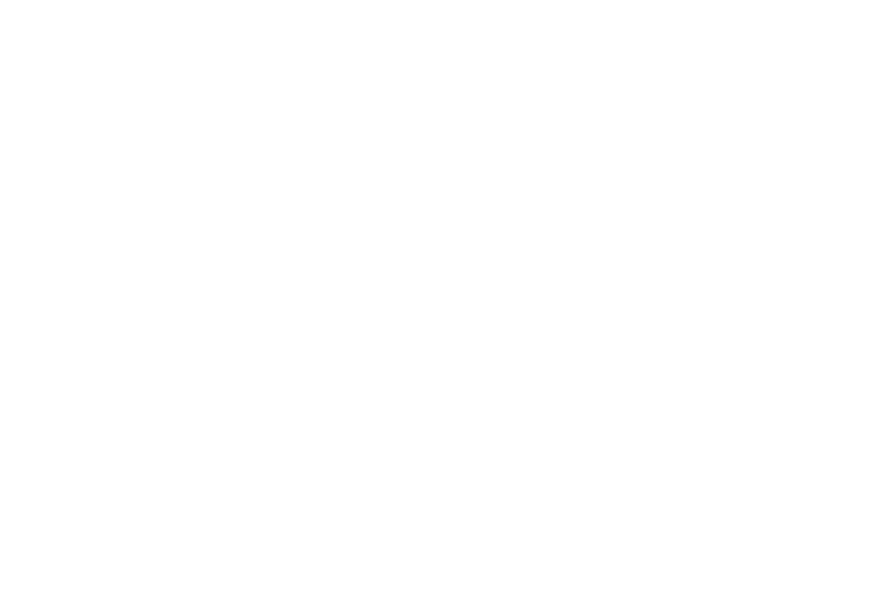
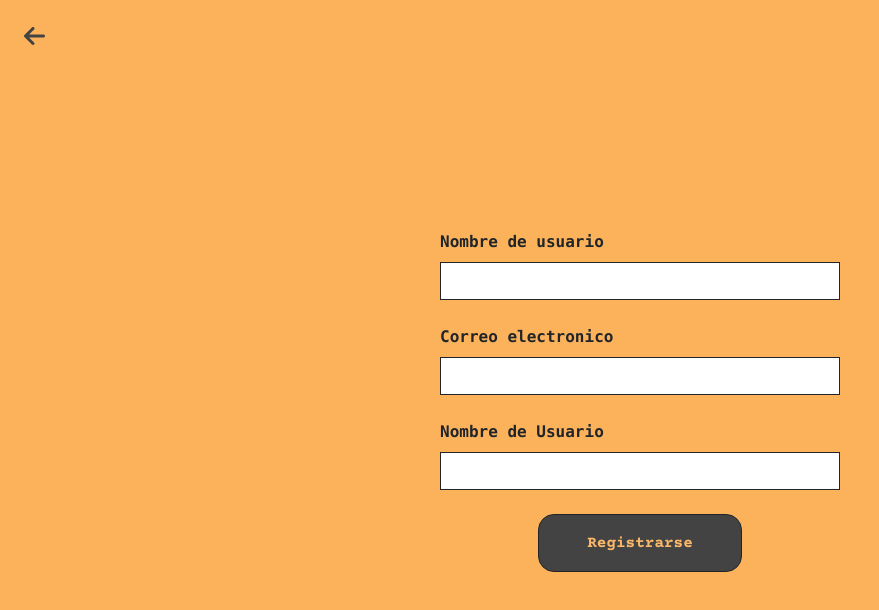
Before and after one commit to carlosdev97/secret-hitler, a Vue app: page /register in a window 1280 px wide. Before the commit this address had no page. Shown: the top 610 px of the page, without its empty margins (0-879 px from the left). Built offline with nearby package versions, Linux system fonts and the light colour scheme.

Commit message:
Feat: agregada vista de Home y Register

```diff
--- a/index.html
+++ b/index.html
@@ -4,6 +4,12 @@
     <meta charset="UTF-8" />
     <link rel="icon" type="image/svg+xml" href="/vite.svg" />
     <meta name="viewport" content="width=device-width, initial-scale=1.0" />
+    <link rel="preconnect" href="https://fonts.googleapis.com" />
+    <link rel="preconnect" href="https://fonts.gstatic.com" crossorigin />
+    <link
+      href="https://fonts.googleapis.com/css2?family=Courier+Prime:ital,wght@0,400;0,700;1,400;1,700&display=swap"
+      rel="stylesheet"
+    />
     <title>Secret Hitler</title>
   </head>
   <body>
--- a/package.json
+++ b/package.json
@@ -9,6 +9,9 @@
     "preview": "vite preview"
   },
   "dependencies": {
+    "@fortawesome/fontawesome-svg-core": "^6.7.2",
+    "@fortawesome/free-solid-svg-icons": "^6.7.2",
+    "@fortawesome/vue-fontawesome": "^3.0.8",
     "bootstrap": "^5.3.5",
     "firebase": "^11.6.0",
     "vue": "^3.5.13",
--- a/src/main.js
+++ b/src/main.js
@@ -4,16 +4,27 @@
 import App from "./App.vue";
 import "bootstrap/dist/css/bootstrap.min.css";
 import "bootstrap/dist/js/bootstrap.bundle.min.js";
+// Font Awesome
+import { library } from "@fortawesome/fontawesome-svg-core";
+import { FontAwesomeIcon } from "@fortawesome/vue-fontawesome";
+// Íconos que vas a usar
+import { faArrowLeft } from "@fortawesome/free-solid-svg-icons";
 
-const routes = [{ path: "/", component: () => import("./views/Home.vue") }];
+const routes = [
+  { path: "/", component: () => import("./views/Home.vue") },
+  { path: "/register", component: () => import("./views/Register.vue") },
+];
 
 const router = createRouter({
   history: createWebHistory(),
   routes,
 });
 
+library.add(faArrowLeft);
+
 const app = createApp(App);
 
+app.component("font-awesome-icon", FontAwesomeIcon);
 app.use(router);
 
 // app.use(Vue3Toastify, {
--- a/src/style.css
+++ b/src/style.css
@@ -1,6 +1,6 @@
-/* :root {
+:root {
   --toastify-font-family: "Luckiest Guy", cursive !important;
-} */
+}
 
 body {
   width: 100%;
--- a/src/views/Home.vue
+++ b/src/views/Home.vue
@@ -1,23 +1,56 @@
 <template>
   <div
-    class="container text-center justify-content-center align-items-center 100-vh"
+    class="d-flex flex-column align-items-center justify-content-center vh-100"
   >
-    <h1>Welcome to Secret Hitler</h1>
+    <!-- Logo -->
+    <div class="mb-5">
+      <img
+        src="../assets/secret-hitler.png"
+        alt="Secret Hitler"
+        class="img-fluid"
+        style="max-height: 120px"
+      />
+    </div>
+
+    <!-- Botones -->
+    <div class="d-flex gap-3">
+      <button
+        class="btn btn-dark btn-font px-5 py-3 rounded-4 fw-bold"
+        @click="router.push('/register')"
+      >
+        Registrarse
+      </button>
+      <button
+        class="btn btn-dark btn-font px-5 py-3 rounded-4 fw-bold"
+        @click="router.push('/login')"
+      >
+        Ingresar
+      </button>
+    </div>
   </div>
 </template>
 
 <script>
+import { useRouter } from "vue-router";
 export default {
   name: "Home",
-  data() {
+  setup() {
+    const router = useRouter();
     return {
-      message: "Welcome to Secret Hitler",
+      router,
     };
-  },
-  methods: {
-    // Add your methods here
   },
 };
 </script>
 
-<style scoped></style>
+<style scoped>
+.btn-font {
+  font-family: "Courier Prime", monospace;
+  background-color: #434343;
+  color: #fbb969;
+}
+
+.btn-font:hover {
+  color: #fddf50;
+}
+</style>
--- /dev/null
+++ b/src/views/Register.vue
@@ -0,0 +1,75 @@
+<template>
+  <div
+    class="vh-100 position-relative d-flex flex-column justify-content-center align-items-center"
+    style="background-color: #fbb25b"
+  >
+    <!-- Flecha en la esquina superior izquierda -->
+    <font-awesome-icon
+      :icon="['fas', 'arrow-left']"
+      class="position-absolute top-0 start-0 m-4 fs-4"
+      @click="router.push('/')"
+      style="cursor: pointer; color: #434343"
+    />
+
+    <div class="w-100" style="max-width: 400px">
+      <!-- Campo: Nombre de usuario -->
+      <div class="mb-4">
+        <label class="form-label font-monospace fw-bold"
+          >Nombre de usuario</label
+        >
+        <input type="text" class="form-control border border-dark rounded-0" />
+      </div>
+
+      <!-- Campo: Correo electrónico -->
+      <div class="mb-4">
+        <label class="form-label font-monospace fw-bold"
+          >Correo electronico</label
+        >
+        <input type="email" class="form-control border border-dark rounded-0" />
+      </div>
+
+      <!-- Campo: Contraseña -->
+      <div class="mb-4">
+        <label class="form-label font-monospace fw-bold"
+          >Nombre de Usuario</label
+        >
+        <input
+          type="password"
+          class="form-control border border-dark rounded-0"
+        />
+      </div>
+
+      <!-- Botón Registrarse -->
+      <div class="text-center">
+        <button class="btn btn-dark btn-font px-5 py-3 rounded-4 fw-bold">
+          Registrarse
+        </button>
+      </div>
+    </div>
+  </div>
+</template>
+
+<script>
+import { useRouter } from "vue-router";
+export default {
+  name: "Register",
+  setup() {
+    const router = useRouter();
+    return {
+      router,
+    };
+  },
+};
+</script>
+
+<style scoped>
+.btn-font {
+  font-family: "Courier Prime", monospace;
+  background-color: #434343;
+  color: #fbb969;
+}
+
+.btn-font:hover {
+  color: #fddf50;
+}
+</style>
```
Also changed, not shown: src/assets/secret-hitler.png (added), 1 other file (tests, documents, lock files or other folders).
